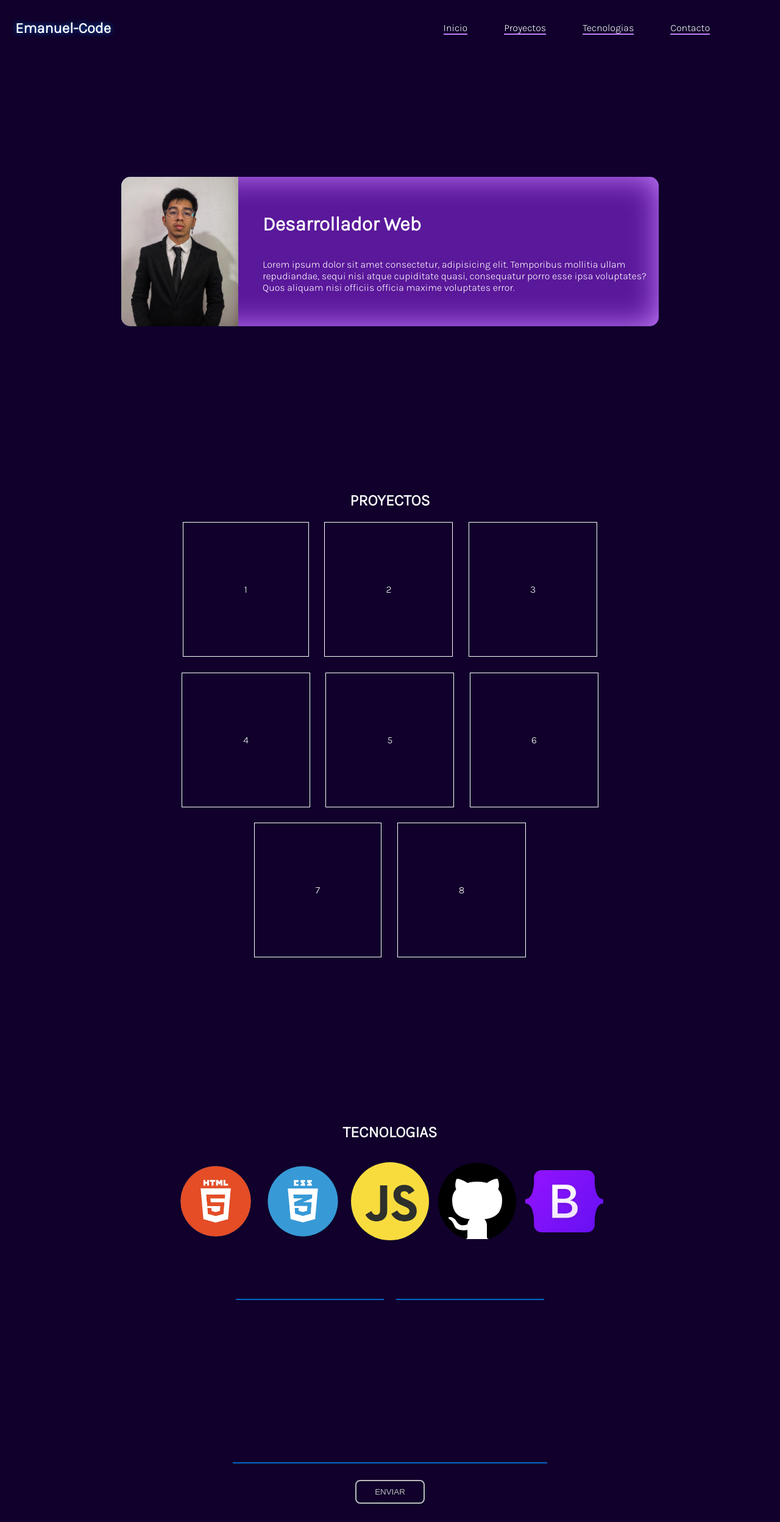
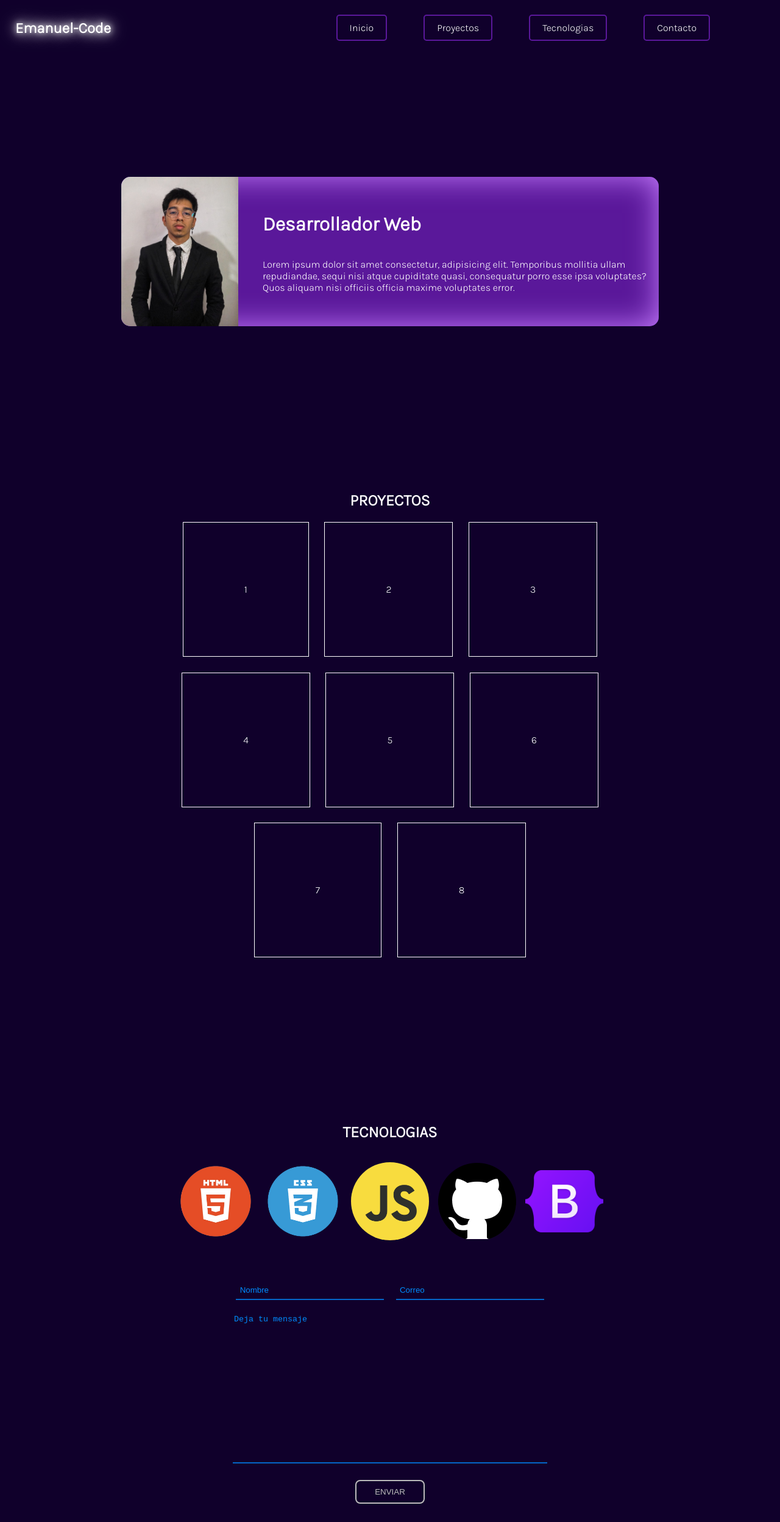
Before and after one commit to Y-emanuel/Portafolio, a plain HTML site: page index.html in a window 1280 px wide. Shown: the whole page at 61% size. Drawn offline with nearby package versions, Linux system fonts and the light colour scheme; a web font is replaced by a local one.

Commit message:
implemtancion minima js

```diff
--- a/index.html
+++ b/index.html
@@ -1,33 +1,33 @@
 <!DOCTYPE html>
 <html lang="en">
+
 <head>
   <meta charset="UTF-8" />
   <meta name="viewport" content="width=device-width, initial-scale=1.0" />
   <title>Portafolio</title>
   <link rel="stylesheet" href="style.css" />
+  <link rel="stylesheet" href="https://cdnjs.cloudflare.com/ajax/libs/animate.css/4.1.1/animate.min.css" />
 </head>
 
 <body>
-    <header>
+  <div id="inicio"></div>
   <nav class="navegador">
     <div class="nombre__bloque">
-          <h2 class="nombre">Emanuel-Code</h2>
+      <h2 class="nombre animate__animated animate__bounce" >Emanuel-Code</h2>
       </div>
 
-        <ul class="navegador__menu">
-          <li><a href="" class="navegador__botones">Inicio</a></li>
-          <li><a href="" class="navegador__botones">Proyectos</a></li>
-          <li><a href="" class="navegador__botones">Tecnologias</a></li>
-          <li><a href="" class="navegador__botones">Contacto</a></li>
+      <ul class=" navegador__menu">
+        <li><a href="#inicio" class="navegador__botones">Inicio</a></li>
+        <li><a href="#proyecto" class="navegador__botones">Proyectos</a></li>
+        <li><a href="#tecno" class="navegador__botones">Tecnologias</a></li>
+        <li><a href="#form" class="navegador__botones">Contacto</a></li>
         </ul>
   </nav>
-      <div class="precentacion">
+  <header>
+
+    <div class="precentacion ">
       <div class="precentacion__bloque">
-          <img
-            src="img/foto-de-perfil.jpeg"
-            alt="foto de Emanuel_Code"
-            class="precentacion__img"
-          />
+        <img src="img/foto-de-perfil.jpeg" alt="foto de Emanuel_Code" class="precentacion__img" />
         <div class="precentacion__descripcionCompleta">
           <h1 class="precentacion__titulo">Desarrollador Web</h1>
           <div class="precentacion__parrafo">
@@ -44,7 +44,7 @@
   </header>
   <main>
     <section class="proyectos">
-        <h2 class="proyectos__titulo">PROYECTOS</h2>
+      <h2 class="proyectos__titulo" id="proyecto">PROYECTOS</h2>
       <div class="proyectos__bloque">
         <div class="proyectos__cajas">1</div>
         <div class="proyectos__cajas">2</div>
@@ -56,7 +56,7 @@
         <div class="proyectos__cajas">8</div>
       </div>
     </section>
-      <section class="tecnologias">
+    <section class="tecnologias" id="tecno">
       <h2 class="tecnologias__titulo">TECNOLOGIAS</h2>
       <div class="tecnologias__bloque">
         <div class="tecnologias_cajas">
@@ -66,11 +66,7 @@
           <img src="img/css.png" alt="" class="tecnologias__img" />
         </div>
         <div class="tecnologias_cajas">
-            <img
-              src="img/javascript.png"
-              alt=""
-              class="tecnologias__img--radio"
-            />
+          <img src="img/javascript.png" alt="" class="tecnologias__img--radio" />
         </div>
         <div class="tecnologias_cajas">
           <img src="img/github.png" alt="" class="tecnologias__img" />
@@ -82,22 +78,20 @@
     </section>
   </main>
   <footer>
-      <form action="" class="formulario">
+    <form action="" class="formulario" id="form">
       <div class="formulario__bloque">
-          <input type="text" name="nombre" class="formulario__input" />
-          <input type="email" name="correo" class="formulario__input" />
+        <input type="text" name="nombre" class="formulario__input" placeholder="Nombre" />
+        <input type="email" name="correo" class="formulario__input" placeholder="Correo" />
       </div>
       <div>
-          <textarea
-            name="texto"
-            id=""
-            cols="30"
-            rows="10"
-            class="formulario_textarea"
-          ></textarea>
+        <textarea placeholder="Deja tu mensaje" name="texto" id="" cols="30" rows="10"
+          class="formulario_textarea"></textarea>
       </div>
-        <input type="submit"  class="formulario__submit " value="ENVIAR" />
+      <input type="submit" class="formulario__submit " value="ENVIAR" />
     </form>
   </footer>
+
+  <script src="main.js"></script>
 </body>
+
 </html>
--- a/main.js
+++ b/main.js
@@ -0,0 +1,21 @@
+// script.js
+
+function smoothScroll(target) {
+    const targetElement = document.querySelector(target);
+    window.scrollTo({
+      top: targetElement.offsetTop,
+      behavior: "smooth"
+    });
+  }
+
+  document.addEventListener("DOMContentLoaded", function () {
+    const enlacesMenu = document.querySelectorAll('.navegador__botones');
+
+    enlacesMenu.forEach(enlace => {
+      enlace.addEventListener('click', function (event) {
+        event.preventDefault();
+        const targetId = this.getAttribute('href');
+        smoothScroll(targetId);
+      });
+    });
+  });
--- a/style.css
+++ b/style.css
@@ -17,15 +17,20 @@ li {
 }
 
 .navegador {
+  position: sticky;
   display: flex;
   justify-content: space-between;
   flex-wrap: wrap;
   margin: 2px 15px 2px 15px;
+  top: 0;
+  z-index: 1000;
 }
 
 .nombre {
   position: relative;
-  text-shadow: #0466c8 0 0 10px;
+  text-shadow: #fff 0 0 10px,
+  #fff 0 0 20px,
+  #fff 0 0 30px;
   z-index: 20;
   padding: 10px;
 }
@@ -40,19 +45,32 @@ li {
 
 .navegador__botones {
   color: #fff;
-  border-bottom: #c77dff 2px solid;
+  border: #5a189a 2px solid;
+  padding: 10px 20px;
+  border-radius: 5px;
   transition: 1s;
 }
 
 .navegador__botones:hover {
-  border-bottom: #0466c8 2px solid;
+  background-color: #5a189a;
+  box-shadow: #c77dff 0 0 10px,
+  #c77dff 0 0 20px,
+  #c77dff 0 0 30px;
+  text-shadow: #fff 0 0 5px,
+  #c77dff 0 0 10px,
+  #c77dff 0 0 20px;
+  /* border-bottom: #0466c8 2px solid; */
 }
 
 .precentacion {
+  position: relative;
   display: flex;
   margin-top: 100px;
   justify-content: center;
+  z-index: 1000;
 }
+
+
 
 .precentacion__bloque {
   display: flex;
@@ -167,6 +185,7 @@ li {
   border: none;
   border-bottom: #0466c8 2px solid;
   outline: none;
+  color: #fff;
 }
 
 .formulario__input:focus, .formulario_textarea:focus{
@@ -210,3 +229,8 @@ li {
   #fff 0 0 20px
   ;
 }
+
+.formulario__input::placeholder,.formulario_textarea::placeholder{
+  color: #008cff;
+
+}
```
Lines whose indentation alone changed are shown as unchanged.
